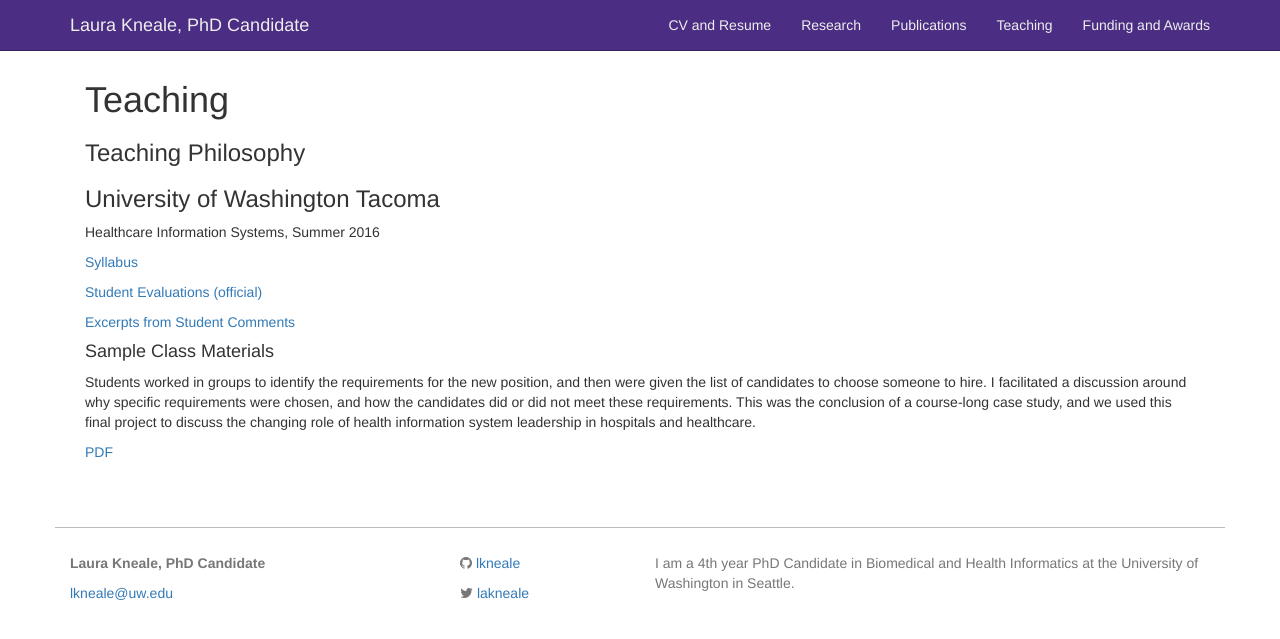
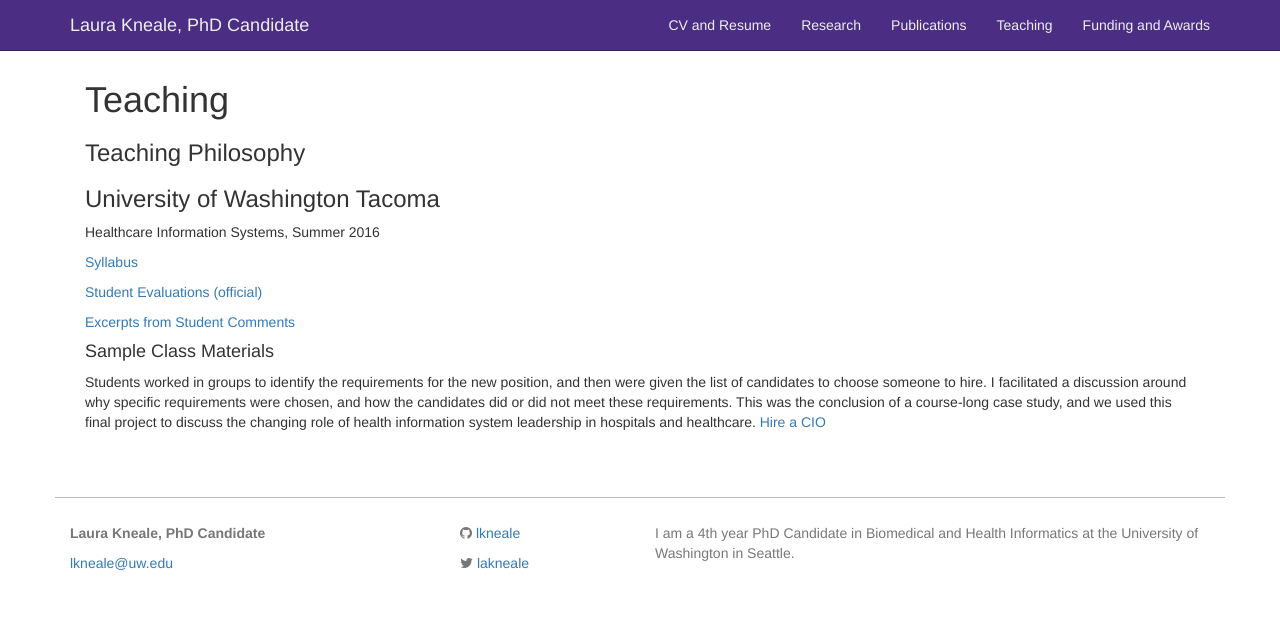
Before and after one commit to lkneale/lkneale.github.io, a Jekyll site: the page built from teaching.md, in a window 1280 px wide. Shown: the top 639 px of the page. Built offline with Jekyll 4.4.1, drawn with Linux system fonts in a browser that asks for light colours.

Commit message:
Update teaching.md

```diff
--- a/teaching.md
+++ b/teaching.md
@@ -18,6 +18,4 @@ Healthcare Information Systems, Summer 2016
 
 #### Sample Class Materials
 Students worked in groups to identify the requirements for the new position, and then were given the list of candidates to choose someone to hire. I facilitated a discussion around why specific requirements were chosen, and how the candidates did or did not meet these requirements. This was the conclusion of a course-long case study, and we used this final project to discuss the changing role of health information system leadership in hospitals and healthcare.
-
-
-[PDF](/images/Laura_Kneale CV_September 2016.pdf")
+<a href="/images/Pick a CIO.pdf" target="_blank">Hire a CIO
```
